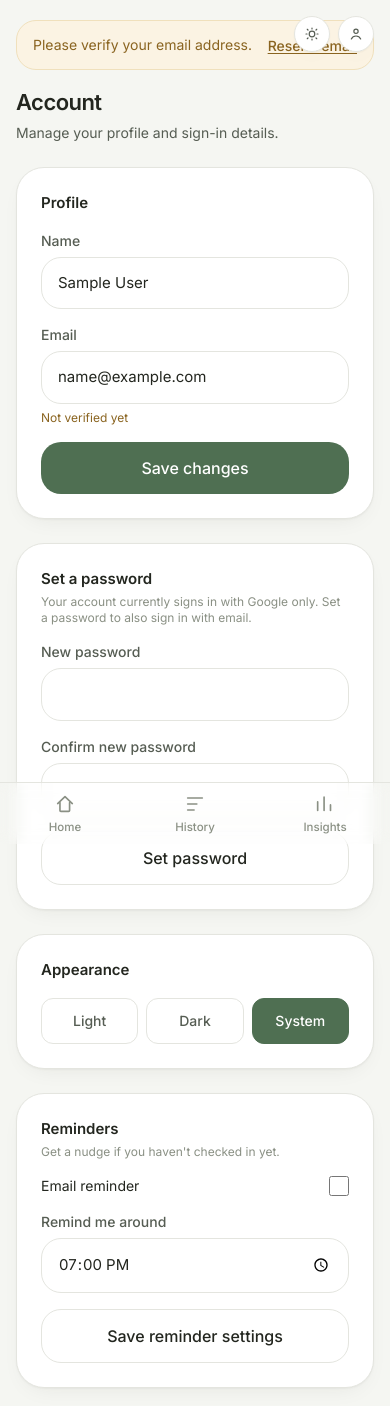
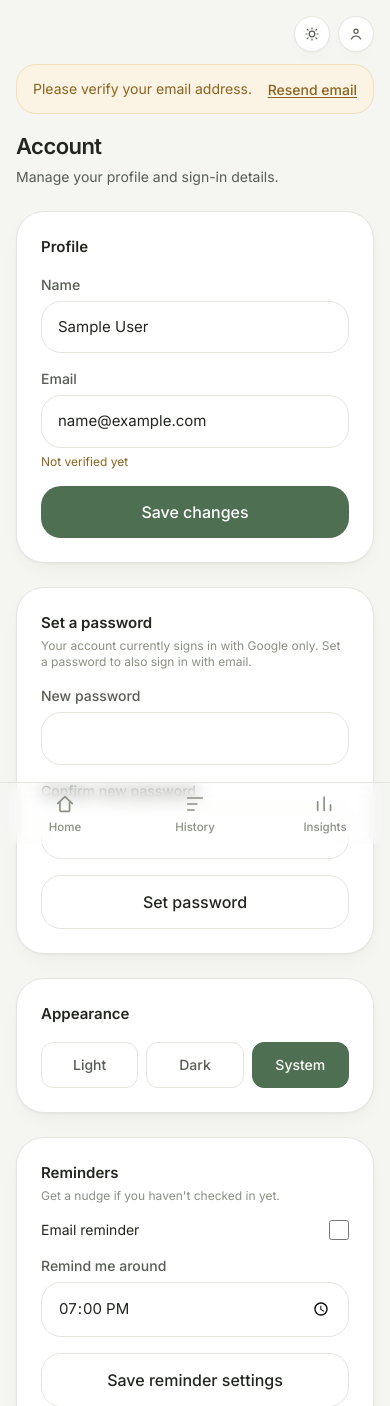
Before and after one commit to vighneshh/moodfarer, a Flask app: page /account in a window 390 px wide. Shown: the top 1406 px of the page. Run offline with Flask 3, Linux system fonts and the light colour scheme; the visitor is signed in with stand-in values (Sample User, id 1); some libraries are stand-ins or nearby versions.

Commit message:
mobile ui

```diff
--- a/oauth.py
+++ b/oauth.py
@@ -1,6 +1,9 @@
 import os
 
 from authlib.integrations.flask_client import OAuth
+
+from dotenv import load_dotenv
+load_dotenv()
 
 oauth = OAuth()
 
--- a/templates/base.html
+++ b/templates/base.html
@@ -109,7 +109,8 @@
     <svg class="w-4 h-4" viewBox="0 0 24 24" fill="none"><path d="M12 3v1.5M12 19.5V21M4.9 4.9l1.1 1.1M18 18l1.1 1.1M3 12h1.5M19.5 12H21M4.9 19.1 6 18M18 6l1.1-1.1" stroke="currentColor" stroke-width="1.8" stroke-linecap="round"/><circle cx="12" cy="12" r="4.2" stroke="currentColor" stroke-width="1.8"/></svg>
   </button>
 
-  <main class="flex-1 w-full max-w-3xl mx-auto px-4 md:px-8 pb-28 md:pb-16 pt-5 md:pt-10">
+  <main class="flex-1 w-full max-w-3xl mx-auto px-4 md:px-8 pb-28 md:pb-16 pt-16 md:pt-10">
+
     {% if get_flashed_messages() %}
       <div class="mb-4 space-y-2">
         {% for category, message in get_flashed_messages(with_categories=true) %}
```
Also changed, not shown: vercel.json.
